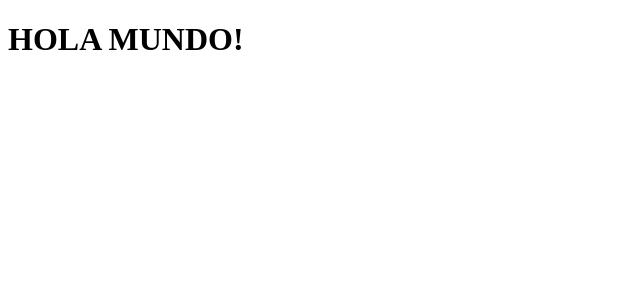
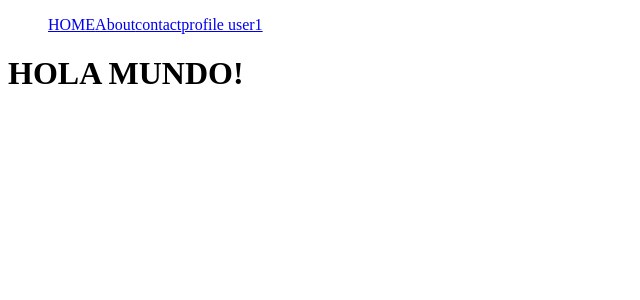
Before and after one commit to polopopeye/aguacates-next-js, a Next.js app: page / in a window 1280 px wide. Shown: the top 300 px of the page, without its empty margins (0-640 px from the left). Built offline with nearby package versions, Linux system fonts and the light colour scheme.

Commit message:
feat: navbar

```diff
--- /dev/null
+++ b/components/Navbar/Navbar.js
@@ -0,0 +1,17 @@
+import React from 'react';
+
+const Navbar = () => {
+  return (
+    <div>
+      <nav>
+        <menu>
+          <a href="/">HOME</a>
+          <a href="/about">About</a>
+          <a href="/contact">contact</a>
+          <a href="/profile/user1">profile user1</a>
+        </menu>
+      </nav>
+    </div>
+  );
+};
+export default Navbar;
--- a/pages/about.js
+++ b/pages/about.js
@@ -1,8 +1,10 @@
 import React from 'react';
+import Navbar from '../components/Navbar/Navbar';
 
 const About = () => {
   return (
     <div>
+      <Navbar />
       <h1>ESTO ES ABOUT</h1>
     </div>
   );
--- a/pages/contact.js
+++ b/pages/contact.js
@@ -1,8 +1,11 @@
 import React from 'react';
+import Navbar from '../components/Navbar/Navbar';
 
 const Contact = () => {
   return (
     <div>
+      <Navbar />
+
       <h1>ESTO ES Contact</h1>
     </div>
   );
--- a/pages/index.js
+++ b/pages/index.js
@@ -1,8 +1,11 @@
 import React from 'react';
+import Navbar from '../components/Navbar/Navbar';
 
 const Home = () => {
   return (
     <div>
+      <Navbar />
+
       <h1>HOLA MUNDO!</h1>
     </div>
   );
--- a/pages/profile/[userName].js
+++ b/pages/profile/[userName].js
@@ -1,5 +1,6 @@
 import React from 'react';
 import { useRouter } from 'next/router';
+import Navbar from '../../components/Navbar/Navbar';
 
 const UserName = () => {
   const {
@@ -7,6 +8,8 @@ const UserName = () => {
   } = useRouter();
   return (
     <div>
+      <Navbar />
+
       <h1>ESTA ES LA PAGINA DEL USUARIO {userName}</h1>
     </div>
   );
```
